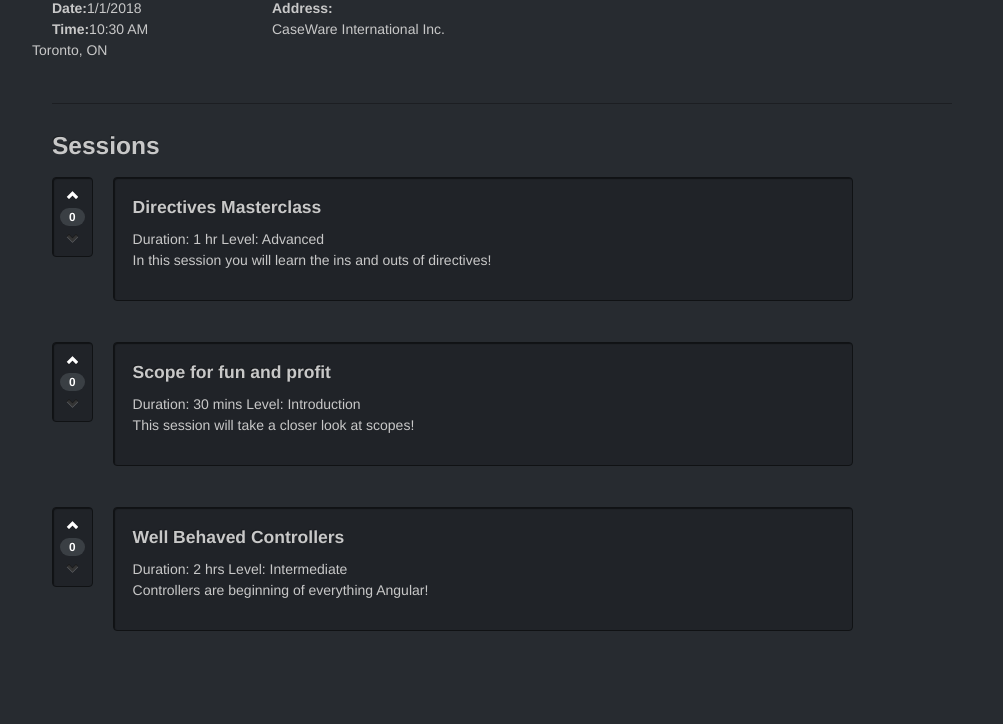
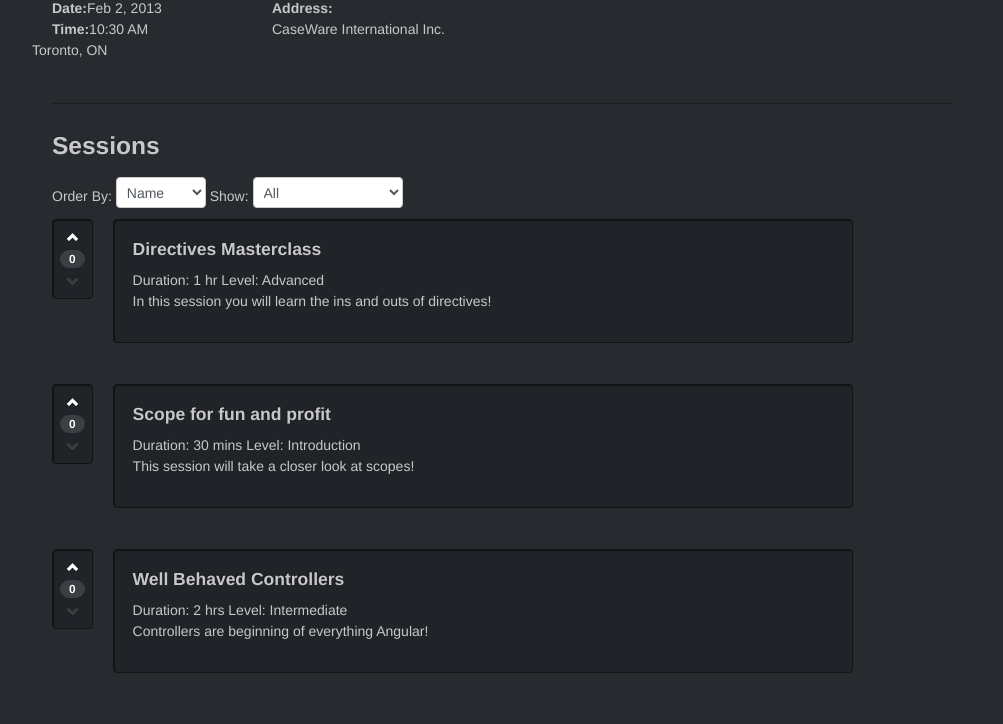
Before and after one commit to camthangduong/angular_fundamental, a website: page DemoApp/app/EventDetails.html in a window 1280 px wide. Shown: the part 361-1085 px from the top of the page, without its empty margins (138-1141 px from the left). Before the commit the page ends 1044 px from the top, so only its background shows below. Drawn offline with Linux system fonts and the light colour scheme.

Commit message:
Introduction to filter
Introduction to filter

```diff
--- a/DemoApp/app/EventDetails.html
+++ b/DemoApp/app/EventDetails.html
@@ -18,12 +18,12 @@
                 <img ng-src="{{event.imageUrl}}" alt="{{event.name}}" />
                 <div class="row">
                     <div class="span11">
-                        <h2>{{event.name}}</h2>
+                        <h2>{{event.name | uppercase}}</h2>
                     </div>
                 </div>
                 <div class="row">
                     <div class="span3">
-                        <div><strong>Date:</strong>{{event.date}}</div>
+                        <div><strong>Date:</strong>{{event.date | date:'mediumDate'}}</div>
                         <div><strong>Time:</strong>{{event.time}}</div>
                     </div>
                     <div class"span4">
@@ -34,11 +34,22 @@
                         </address>
                     </div>
                 </div>
-
                 <hr />
                 <h3>Sessions</h3>
+                Order By:
+                <select ng-model="sortorder" class="input-small">
+                    <option selected value="name">Name</option>
+                    <option value="-upVoteCount">Votes</option>
+                </select>
+                Show:
+                <select ng-model='query.level' class="input-medium">
+                    <option selected value="">All</option>
+                    <option value="introduction">Introduction</option>
+                    <option value="intermediate">Intermediate</option>
+                    <option value="advanced">Advanced</option>
+                </select>
                 <ul class="thumbnails">
-                    <li ng-repeat="session in event.sessions">
+                    <li ng-repeat="session in event.sessions | orderBy: sortorder | filter : query">
                         <div class="row session">
                             <div class="span0 well votingWidget">
                                 <div class="votingButton" ng-click="upVoteSession(session)">
--- a/DemoApp/app/js/controllers/EditProfileController.js
+++ b/DemoApp/app/js/controllers/EditProfileController.js
@@ -1,9 +1,11 @@
 'use strict';
 
 eventsApp.controller('EventController', function ($scope) {
+    $scope.sortorder = 'name';
+    $scope.query = '';
     $scope.event = {
         name : 'Angular Boot Camp',
-        date : '1/1/2018',
+        date : 1359781015626,
         time : '10:30 AM',
         location : {
             address : 'CaseWare International Inc.',
```
